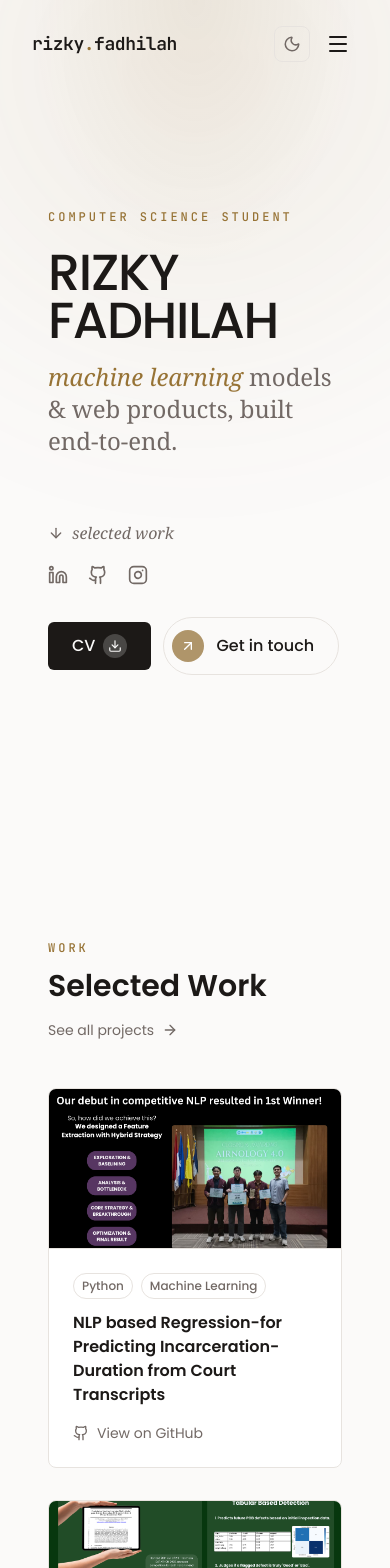
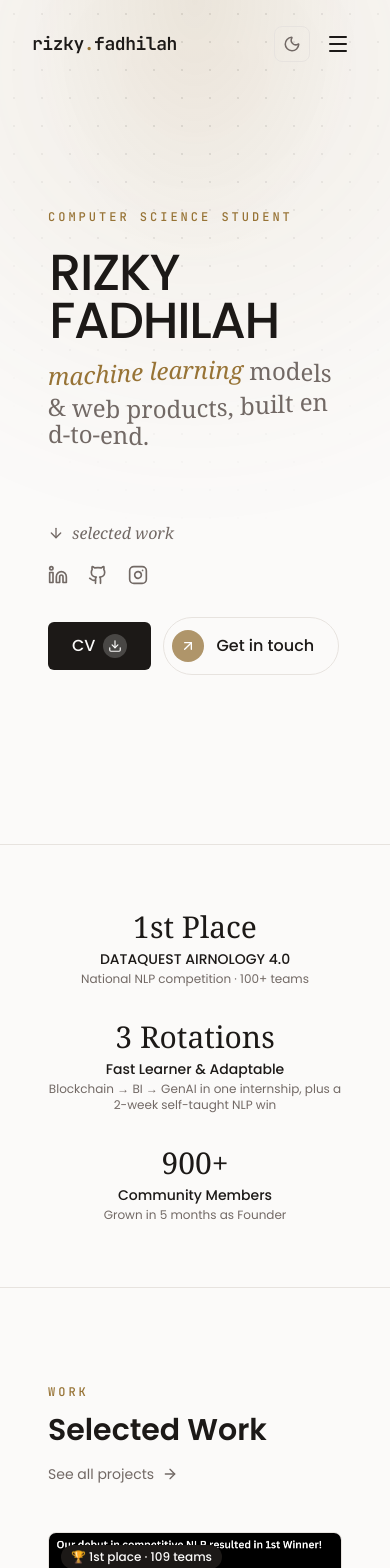
Before and after one commit to rizkyyfadhilahh/portfolio, a React (Vite) app: page / in a window 390 px wide. Shown: the top 1568 px of the page. Built offline with nearby package versions, Linux system fonts and the light colour scheme.

Commit message:
update and refine

```diff
--- /dev/null
+++ b/src/components/Achievements.jsx
@@ -0,0 +1,39 @@
+import { StaggerContainer, StaggerItem } from "@/components/motion/Reveal";
+
+const stats = [
+  {
+    value: "1st Place",
+    label: "DATAQUEST AIRNOLOGY 4.0",
+    detail: "National NLP competition · 100+ teams",
+  },
+  {
+    value: "3 Rotations",
+    label: "Fast Learner & Adaptable",
+    detail: "Blockchain → BI → GenAI in one internship, plus a 2-week self-taught NLP win",
+  },
+  {
+    value: "900+",
+    label: "Community Members",
+    detail: "Grown in 5 months as Founder",
+  },
+];
+
+export const Achievements = () => {
+  return (
+    <section className="py-16 px-4 border-y border-border">
+      <div className="container mx-auto max-w-5xl">
+        <StaggerContainer className="grid grid-cols-1 sm:grid-cols-3 gap-8 sm:gap-4 text-center sm:text-left">
+          {stats.map((stat) => (
+            <StaggerItem key={stat.label} className="sm:border-l sm:border-border sm:pl-6 first:sm:border-l-0 first:sm:pl-0">
+              <p className="font-serif text-3xl md:text-4xl text-foreground">
+                {stat.value}
+              </p>
+              <p className="text-sm font-medium mt-1">{stat.label}</p>
+              <p className="text-xs text-muted-foreground mt-0.5">{stat.detail}</p>
+            </StaggerItem>
+          ))}
+        </StaggerContainer>
+      </div>
+    </section>
+  );
+};
--- a/src/components/BackgroundFX.jsx
+++ b/src/components/BackgroundFX.jsx
@@ -1,7 +1,8 @@
 import { useEffect } from "react";
-import { motion as Motion, useMotionValue, useSpring, useTransform } from "framer-motion";
+import { motion as Motion, useMotionValue, useSpring, useTransform, useReducedMotion } from "framer-motion";
 
 export const BackgroundFX = () => {
+  const reduceMotion = useReducedMotion();
   const mx = useMotionValue(0);
   const my = useMotionValue(0);
   const springX = useSpring(mx, { stiffness: 25, damping: 25 });
@@ -11,16 +12,18 @@ export const BackgroundFX = () => {
   const y = useTransform(springY, [-1, 1], [-16, 16]);
 
   useEffect(() => {
+    if (reduceMotion) return undefined;
     const handleMouseMove = (e) => {
       mx.set((e.clientX / window.innerWidth) * 2 - 1);
       my.set((e.clientY / window.innerHeight) * 2 - 1);
     };
     window.addEventListener("mousemove", handleMouseMove);
     return () => window.removeEventListener("mousemove", handleMouseMove);
-  }, [mx, my]);
+  }, [mx, my, reduceMotion]);
 
   return (
     <div className="fixed inset-0 -z-10 overflow-hidden pointer-events-none">
+      <div className="absolute inset-0 bg-dot-grid" />
       <div className="absolute inset-0 ambient-glow" />
       <Motion.div
         className="blob top-[-14rem] left-1/2 -translate-x-1/2 h-[36rem] w-[36rem] opacity-[0.07]"
--- a/src/components/ExperienceSection.jsx
+++ b/src/components/ExperienceSection.jsx
@@ -82,7 +82,7 @@ const TimelineGroup = ({ label, items }) => {
                           {rotation.period}
                         </span>
                       </div>
-                      {rotation.bullets.length > 0 ? (
+                      {rotation.bullets.length > 0 && (
                         <ul className="space-y-1 mt-1">
                           {rotation.bullets.map((bullet, j) => (
                             <li
@@ -93,15 +93,12 @@ const TimelineGroup = ({ label, items }) => {
                             </li>
                           ))}
                         </ul>
-                      ) : (
-                        <p className="text-muted-foreground/60 text-xs italic border border-dashed border-border rounded-md px-3 py-1.5 mt-1.5">
-                          Details coming soon — write-up in progress to keep every claim accurate.
-                        </p>
                       )}
                     </div>
                   ))}
                 </div>
-              ) : item.bullets.length > 0 ? (
+              ) : (
+                item.bullets.length > 0 && (
                   <ul className="space-y-1.5">
                     {item.bullets.map((bullet, i) => (
                       <li
@@ -112,10 +109,7 @@ const TimelineGroup = ({ label, items }) => {
                       </li>
                     ))}
                   </ul>
-              ) : (
-                <p className="text-muted-foreground/60 text-sm italic border border-dashed border-border rounded-md px-3 py-2">
-                  Details coming soon — write-up in progress to keep every claim accurate.
-                </p>
+                )
               )}
             </Reveal>
           );
--- a/src/components/FeaturedWork.jsx
+++ b/src/components/FeaturedWork.jsx
@@ -27,12 +27,17 @@ export const FeaturedWork = () => {
           {featured.map((project) => (
             <StaggerItem key={project.id} className="h-full">
               <TiltCard className="group glass rounded-lg overflow-hidden card-hover h-full">
-                <div className="h-40 overflow-hidden border-b border-border">
+                <div className="relative h-40 overflow-hidden border-b border-border">
                   <img
                     src={project.image}
                     alt={project.title}
                     className="w-full h-full object-cover transition-transform duration-500 group-hover:scale-105"
                   />
+                  {project.badge && (
+                    <span className="absolute top-3 left-3 px-2.5 py-1 rounded-full text-xs font-medium bg-foreground text-background shadow-sm">
+                      {project.badge}
+                    </span>
+                  )}
                 </div>
 
                 <div className="p-6 flex flex-col flex-grow">
--- a/src/components/HeroSection.jsx
+++ b/src/components/HeroSection.jsx
@@ -1,11 +1,40 @@
 import { Instagram, Linkedin, Github, Download, ArrowUpRight, ArrowDown } from "lucide-react";
 import { Link } from "react-router-dom";
+import { motion as Motion, useReducedMotion } from "framer-motion";
 import { StaggerContainer, StaggerItem } from "@/components/motion/Reveal";
 
 const CV_URL =
   "https://drive.google.com/file/d/1fEkscZjsG1Wjg51o6-Ege_FoCak8k0CD/view?usp=sharing";
 
+const WavyText = ({ text, className = "", startDelay = 0, reduceMotion = false }) => {
+  if (reduceMotion) {
+    return <span className={className}>{text}</span>;
+  }
+
+  return (
+  <>
+    {text.split("").map((char, i) => (
+      <Motion.span
+        key={i}
+        className={`inline-block ${className}`}
+        animate={{ y: [0, -7, 0] }}
+        transition={{
+          duration: 1.6,
+          repeat: Infinity,
+          ease: "easeInOut",
+          delay: startDelay + i * 0.045,
+        }}
+      >
+        {char === " " ? " " : char}
+      </Motion.span>
+    ))}
+  </>
+  );
+};
+
 export const HeroSection = () => {
+  const reduceMotion = useReducedMotion();
+
   return (
     <section className="relative flex flex-col justify-center min-h-[calc(100vh-5rem)] px-4 pt-10 pb-20 overflow-hidden">
       <div className="container mx-auto flex-1 flex flex-col justify-center">
@@ -14,16 +43,34 @@ export const HeroSection = () => {
             Computer Science Student
           </StaggerItem>
 
-          <StaggerItem y={26}>
-            <h1 className="font-medium uppercase tracking-tight leading-[0.95] text-foreground text-[13vw] sm:text-7xl md:text-8xl lg:text-[7rem]">
+          <StaggerItem y={26} className="overflow-hidden">
+            <Motion.h1
+              className="font-medium uppercase tracking-tight leading-[0.95] text-foreground text-[13vw] sm:text-7xl md:text-8xl lg:text-[7rem]"
+              animate={
+                reduceMotion
+                  ? { x: 0, opacity: 1 }
+                  : { x: ["100vw", "0vw", "0vw", "-60vw"], opacity: [0, 1, 1, 0] }
+              }
+              transition={
+                reduceMotion
+                  ? { duration: 0.5 }
+                  : {
+                      duration: 5,
+                      times: [0, 0.25, 0.8, 1],
+                      ease: ["easeOut", "linear", "easeIn"],
+                      repeat: Infinity,
+                    }
+              }
+            >
               Rizky Fadhilah
-            </h1>
+            </Motion.h1>
           </StaggerItem>
 
           <StaggerItem y={18} className="mt-4 md:mt-6">
             <p className="font-serif text-2xl sm:text-3xl md:text-4xl text-muted-foreground">
-              <span className="italic text-primary">machine learning</span>{" "}
-              models & web products, built end-to-end.
+              <WavyText text="machine learning" className="italic text-primary" reduceMotion={reduceMotion} />
+              {" "}
+              <WavyText text="models & web products, built end-to-end." startDelay={17 * 0.045} reduceMotion={reduceMotion} />
             </p>
           </StaggerItem>
         </StaggerContainer>
--- a/src/components/ProjectsCarousel.jsx
+++ b/src/components/ProjectsCarousel.jsx
@@ -60,13 +60,18 @@ export const ProjectsCarousel = () => {
             }}
             className="glass rounded-2xl overflow-hidden grid grid-cols-1 md:grid-cols-2 cursor-grab active:cursor-grabbing"
           >
-            <div className="h-64 md:h-full overflow-hidden">
+            <div className="relative h-64 md:h-full overflow-hidden">
               <img
                 src={project.image}
                 alt={project.title}
                 className="w-full h-full object-cover"
                 draggable={false}
               />
+              {project.badge && (
+                <span className="absolute top-4 left-4 px-3 py-1.5 rounded-full text-xs font-semibold bg-foreground text-background shadow-sm">
+                  {project.badge}
+                </span>
+              )}
             </div>
 
             <div className="p-8 flex flex-col justify-center">
--- a/src/data/projects.js
+++ b/src/data/projects.js
@@ -3,6 +3,7 @@ export const projects = [
     id: 1,
     title: "NLP based Regression-for Predicting Incarceration-Duration from Court Transcripts",
     description: "Secured 1st Place out of 109 teams in our debut national NLP competition by developing a highly efficient regression model. Our key innovation was a custom-designed hybrid TF-IDF architecture that was not only significantly more computationally and resource-efficient but also outperformed state-of-the-art models like IndoBERT in analyzing extremely noisy legal text.",
+    badge: "🏆 1st place · 109 teams",
     image: "/photo/NLP (2).png",
     tags: ["Python", "Machine Learning", "Natural Language Processing", "Deep Learning", "Regression"],
     githubUrl: "https://github.com/rizkyyfadhilahh/NLP-based-Regression-for-Predicting-Incarceration-Duration-from-Court-Transcripts",
@@ -11,6 +12,7 @@ export const projects = [
     id: 2,
     title: "Multi-Modal Machine Learning for Printed Circuit Boards Defect Detection",
     description: "Multi-Modal AI for PCB Defect Detection A national data science competition project that achieved 28th place out of 210+ teams. As the Computer Vision specialist, I developed a deep learning model to visually classify manufacturing defects.",
+    badge: "Top 28 · 210+ teams",
     image: "/photo/PCB_Defect.png",
     tags: ["Python", "Machine Learning", "Deep Learning", "Computer Vision", "Classification"],
     githubUrl: "https://github.com/rizkyyfadhilahh/Multi-Modal-Machine-Learning-for-Printed-Circuit-Boards-Defect-Detection",
--- a/src/index.css
+++ b/src/index.css
@@ -127,6 +127,13 @@
          transition-all duration-300 hover:border-foreground active:scale-[0.98];
 }
 
+@utility bg-dot-grid {
+  background-image: radial-gradient(hsl(var(--foreground) / 0.1) 1px, transparent 1px);
+  background-size: 28px 28px;
+  mask-image: radial-gradient(ellipse 75% 65% at 50% 0%, black 25%, transparent 100%);
+  -webkit-mask-image: radial-gradient(ellipse 75% 65% at 50% 0%, black 25%, transparent 100%);
+}
+
 @utility ambient-glow {
   background-image: radial-gradient(
     ellipse 60% 45% at 50% 0%,
--- a/src/pages/Home.jsx
+++ b/src/pages/Home.jsx
@@ -1,4 +1,5 @@
 import { HeroSection } from "../components/HeroSection";
+import { Achievements } from "../components/Achievements";
 import { FeaturedWork } from "../components/FeaturedWork";
 import { WhatIDo } from "../components/WhatIDo";
 
@@ -6,6 +7,7 @@ export const Home = () => {
   return (
     <>
       <HeroSection />
+      <Achievements />
       <FeaturedWork />
       <WhatIDo />
     </>
```
Also changed, not shown: src/components/ContactSection.jsx (+29 -28 lines). Lines whose indentation alone changed are shown as unchanged.
